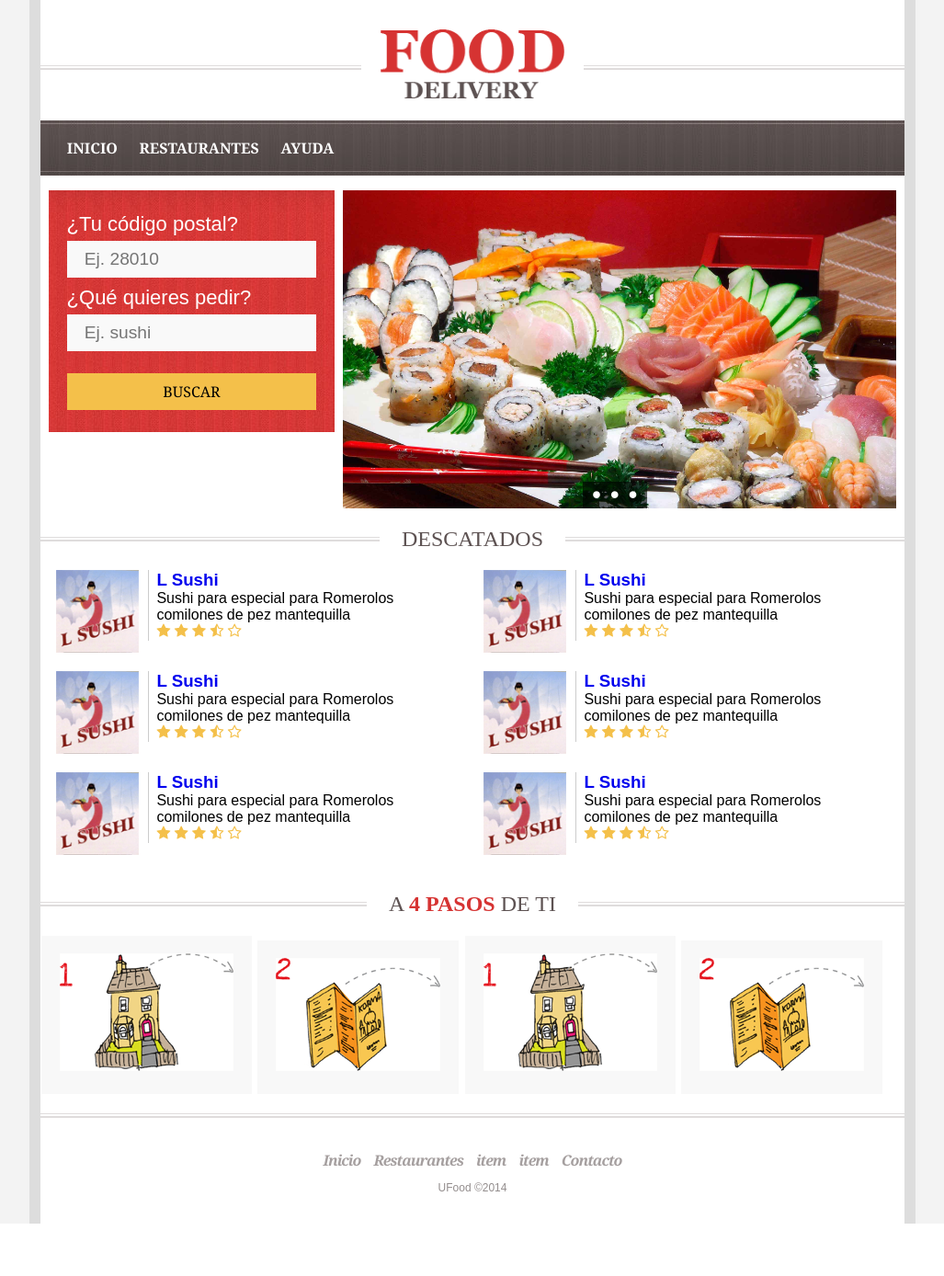
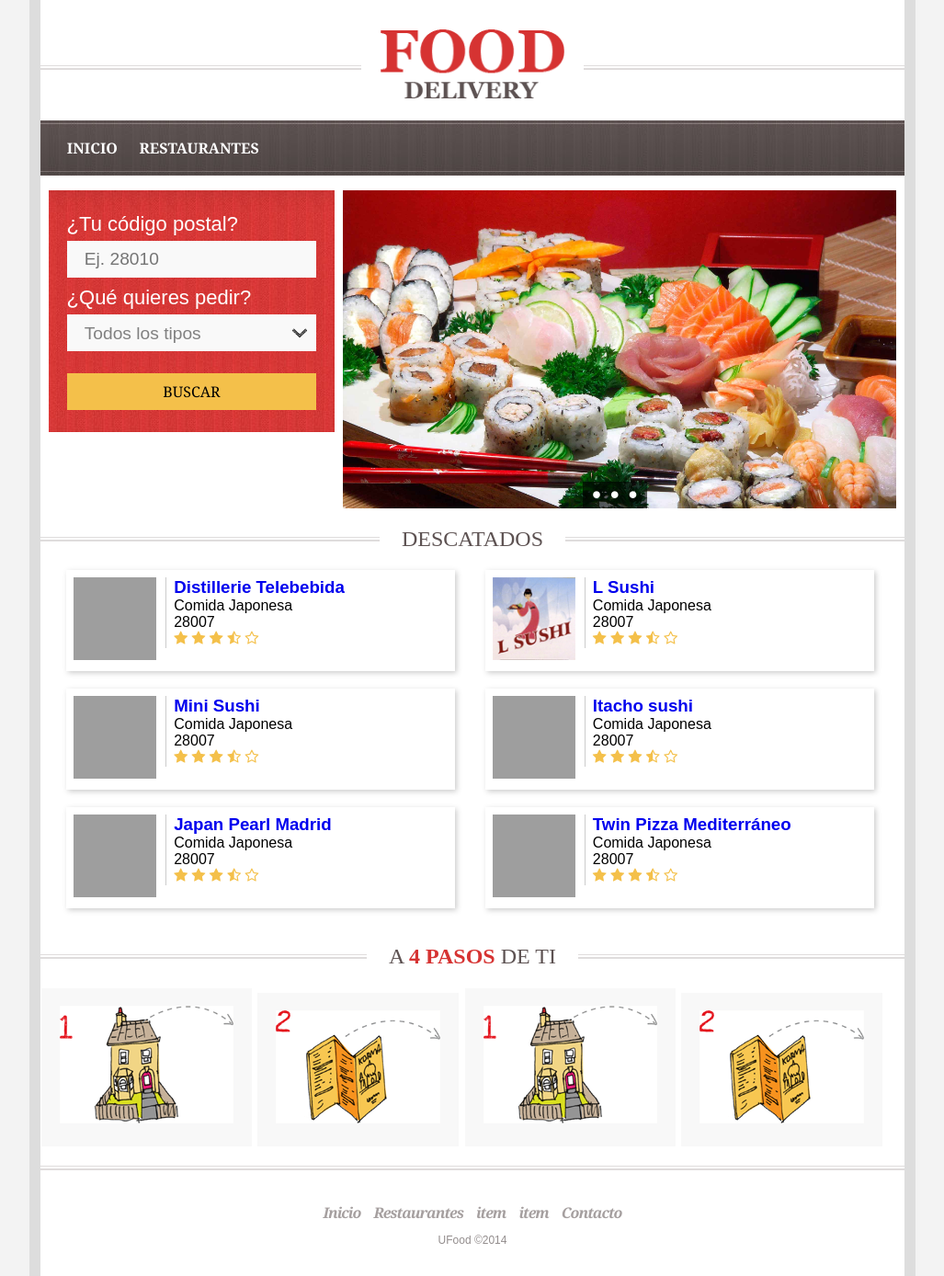
Before and after one commit to gamezinfantes/UFood, a Python web app: template Templates/template.html in a window 1280 px wide. Shown: the whole page at 92% size, without its empty margins (126-1153 px from the left). Before the commit the page ends 1331 px from the top, so only its background shows below. Run offline with Jinja, Linux system fonts and the light colour scheme; the template is opened without the code that fills it, so the values that code supplies are empty; grey boxes are pictures that could not be loaded.

Commit message:
sombras y select

```diff
--- a/Templates/busqueda.html
+++ b/Templates/busqueda.html
@@ -15,7 +15,6 @@
 				<ul>
 					<li><a href="#">Inicio</a></li>
 					<li><a href="#">Restaurantes</a></li>
-					<li><a href="#">Ayuda</a></li>
 				</ul>
 			</nav>
 		</header>
@@ -37,7 +36,7 @@
 		<article class="restaurant">
 				<figure><a href=""><img src="images/restaurant/4193.gif" alt=""></a></figure>
 				<div class="info">
-					<h3><a href="#">L Sushi</a></h3>
+					<h3><a href="#">Twin Pizza Mediterráneo</a></h3>
 					<div>Sushi para especial para Romerolos comilones de pez mantequilla</div>
 					<div class="rating">
 						<span class="icon-star"></span>
--- a/Templates/css/style.css
+++ b/Templates/css/style.css
@@ -119,6 +119,30 @@ header nav {
 		display: block;
 		margin-bottom: 5px;
 	}
+	#busqueda select {
+		background: #f9f9f9 url("../images/select-down.png") no-repeat center right;
+		border: none;
+		border-right: 10px solid #f9f9f9; /*añade pading al bacground*/
+		color: #808080;
+		display: block;
+		font-size: 1.2em;
+		height: 40px;
+		margin-bottom: 0.5em;
+		outline:none;
+		padding: 0;
+		text-indent: 1em;
+		width: 100%;
+
+		-webkit-appearance:none;
+		appearance:none;
+		-moz-appearance:none;
+		text-overflow:"";
+		-ms-appearance:none;
+
+	}
+	#busqueda select option {
+		padding: 1em;
+	}
 
 article.restaurant {
 	border-bottom: 1px solid #ccc;
@@ -146,6 +170,9 @@ article.restaurant {
 	}
 	article.restaurant h3 a {
 		text-decoration: none;
+	}
+	article.restaurant p {
+		margin: 0;
 	}
 	article.restaurant .info {
 		height: 100%;
@@ -267,7 +294,6 @@ input[type="text"] {
 	height: 40px;
 	padding: 0;
 	text-indent: 1em;
-	width: 200px;
 }
 input[type="submit"] {
 	background: #f4c04a; /*#574d4c;*/
@@ -311,10 +337,16 @@ input[type="submit"] {
 
 	article.restaurant {
 		border-bottom: 0;
+		box-shadow: 2px 2px 6px #ccc;
 		display: inline-block;
 		font-size: 1em;
-		margin: 0 0 1em 1%;
-		width: 48%;
+		margin: 0 0 1.2em 3%;
+		padding: 0.5em;
+		width: 45%;
+	}
+	article.restaurant:hover {
+		background: #fefefe;
+		box-shadow: 4px 4px 10px #b9b9b9;
 	}
 	article.restaurant figure img {
 		height: 90px;
--- a/Templates/template.html
+++ b/Templates/template.html
@@ -15,18 +15,26 @@
 				<ul>
 					<li><a href="#">Inicio</a></li>
 					<li><a href="#">Restaurantes</a></li>
-					<li><a href="#">Ayuda</a></li>
-					<!--<li id="shoping"><a href="#"><span class="icon-food"></span></a></li>-->
+					<!--<li><a href="#">Ayuda</a></li>
+					<li id="shoping"><a href="#"><span class="icon-food"></span></a></li>-->
 				</ul>
 			</nav>
 		</header>
 		<section>
 			<div id="busqueda">
 				<label class="" for="where">¿Tu código postal?</label>
-				<input type="text" id="where" name="where" placeholder="Ej. 28010" />
+				<input type="text" pattern="\d*" id="where" name="where" placeholder="Ej. 28010" />
 
 				<label for="what">¿Qué quieres pedir?</label>
-				<input type="text" id="what" name="what" / placeholder="Ej. sushi">
+				<!--<input type="text" id="what" name="what" / placeholder="Ej. sushi">-->
+				<select name="" id="">
+					<option value="">Todos los tipos</option>
+					<option value="">Comida japonesa</option>
+					<option value="">Comida india</option>
+					<option value="">Comida italiana</option>
+					<option value="">Comida americana</option>
+					<option value="">Comida china</option>
+				</select>
 
 				<input type="submit" value="Buscar">
 			</div>
@@ -44,10 +52,13 @@
 		<div id="featureds">
 			<h2><span>Descatados</span></h2>
 			<article class="restaurant">
-				<figure><a href=""><img src="images/restaurant/4193.gif" alt=""></a></figure>
+				<figure><a href=""><img src="http://d30v2pzvrfyzpo.cloudfront.net/es/images/restaurants/4310.gif" alt=""></a></figure>
 				<div class="info">
-					<h3><a href="#">L Sushi</a></h3>
-					<div>Sushi para especial para Romerolos comilones de pez mantequilla</div>
+					<h3><a href="#">Distillerie Telebebida</a></h3>
+					<div>
+						<p>Comida Japonesa</p>
+						<p>28007</p>
+					</div>
 					<div class="rating">
 						<span class="icon-star"></span>
 						<span class="icon-star"></span>
@@ -61,7 +72,10 @@
 				<figure><a href=""><img src="images/restaurant/4193.gif" alt=""></a></figure>
 				<div class="info">
 					<h3><a href="#">L Sushi</a></h3>
-					<div>Sushi para especial para Romerolos comilones de pez mantequilla</div>
+					<div>
+						<p>Comida Japonesa</p>
+						<p>28007</p>
+					</div>
 					<div class="rating">
 						<span class="icon-star"></span>
 						<span class="icon-star"></span>
@@ -72,10 +86,13 @@
 				</div>
 			</article>
 			<article class="restaurant">
-				<figure><a href=""><img src="images/restaurant/4193.gif" alt=""></a></figure>
+				<figure><a href=""><img src="http://d30v2pzvrfyzpo.cloudfront.net/es/images/restaurants/3482.gif" alt=""></a></figure>
 				<div class="info">
-					<h3><a href="#">L Sushi</a></h3>
-					<div>Sushi para especial para Romerolos comilones de pez mantequilla</div>
+					<h3><a href="#">Mini Sushi</a></h3>
+					<div>
+						<p>Comida Japonesa</p>
+						<p>28007</p>
+					</div>
 					<div class="rating">
 						<span class="icon-star"></span>
 						<span class="icon-star"></span>
@@ -86,10 +103,13 @@
 				</div>
 			</article>
 			<article class="restaurant">
-				<figure><a href=""><img src="images/restaurant/4193.gif" alt=""></a></figure>
+				<figure><a href=""><img src="http://d30v2pzvrfyzpo.cloudfront.net/es/images/restaurants/4027.gif" alt=""></a></figure>
 				<div class="info">
-					<h3><a href="#">L Sushi</a></h3>
-					<div>Sushi para especial para Romerolos comilones de pez mantequilla</div>
+					<h3><a href="#">Itacho sushi</a></h3>
+					<div>
+						<p>Comida Japonesa</p>
+						<p>28007</p>
+					</div>
 					<div class="rating">
 						<span class="icon-star"></span>
 						<span class="icon-star"></span>
@@ -100,10 +120,13 @@
 				</div>
 			</article>
 			<article class="restaurant">
-				<figure><a href=""><img src="images/restaurant/4193.gif" alt=""></a></figure>
+				<figure><a href=""><img src="http://d30v2pzvrfyzpo.cloudfront.net/es/images/restaurants/4214.gif" alt=""></a></figure>
 				<div class="info">
-					<h3><a href="#">L Sushi</a></h3>
-					<div>Sushi para especial para Romerolos comilones de pez mantequilla</div>
+					<h3><a href="#">Japan Pearl Madrid</a></h3>
+					<div>
+						<p>Comida Japonesa</p>
+						<p>28007</p>
+					</div>
 					<div class="rating">
 						<span class="icon-star"></span>
 						<span class="icon-star"></span>
@@ -114,10 +137,13 @@
 				</div>
 			</article>
 			<article class="restaurant">
-				<figure><a href=""><img src="images/restaurant/4193.gif" alt=""></a></figure>
+				<figure><a href=""><img src="http://d30v2pzvrfyzpo.cloudfront.net/es/images/restaurants/2969.gif" alt=""></a></figure>
 				<div class="info">
-					<h3><a href="#">L Sushi</a></h3>
-					<div>Sushi para especial para Romerolos comilones de pez mantequilla</div>
+					<h3><a href="#">Twin Pizza Mediterráneo</a></h3>
+					<div>
+						<p>Comida Japonesa</p>
+						<p>28007</p>
+					</div>
 					<div class="rating">
 						<span class="icon-star"></span>
 						<span class="icon-star"></span>
```
Also changed, not shown: Templates/images/select-down.png (added), hamburguesa.jpg (added), pizza.jpg (added).
